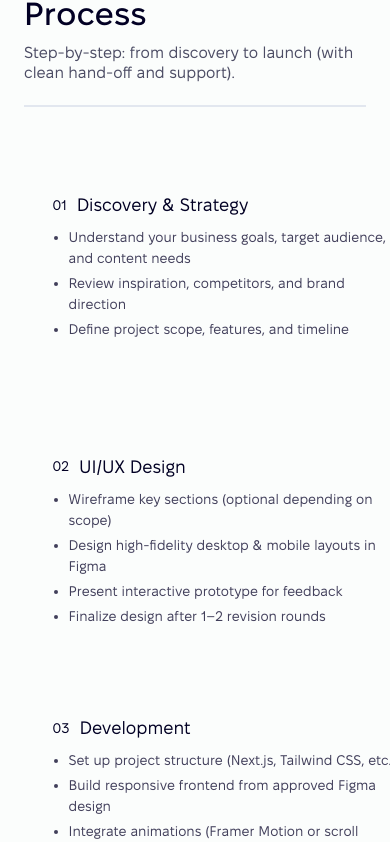
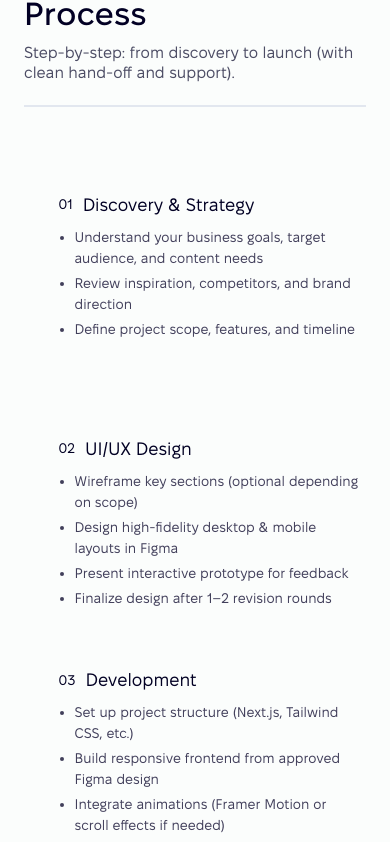
Before and after one commit to oastra/olhachernysh-dev-ts, a Next.js app: page / in a window 390 px wide. Shown: the part 6654-7496 px from the top of the page. Built offline with nearby package versions, Linux system fonts and the light colour scheme; a web font is replaced by a local one.

Commit message:
Snaky Overlay on mobile corrected bug

```diff
--- a/src/app/components/process/ProcessMobile.tsx
+++ b/src/app/components/process/ProcessMobile.tsx
@@ -4,64 +4,26 @@ import ProcessStep from './ProcessStep';
 import SnakeOverlay from './SnakeOverlay';
 import { processSteps } from '@/data/processSteps';
 
-// Card and gap dimensions
-const CARD_HEIGHT = 258;
-const GAP_HEIGHT = 16;
-const NUM_SECTIONS = 6;
+// Following the EXACT desktop pattern
+const SECTION_HEIGHT = 258; // Height for each card on mobile
+const SVG_VIEWBOX_HEIGHT = 1669;
+const SVG_VIEWBOX_WIDTH = 330;
+
+// Calculate scale and container dimensions (same as desktop approach)
+const SCALE_FACTOR = (SECTION_HEIGHT * 6) / SVG_VIEWBOX_HEIGHT;
+const CONTAINER_HEIGHT = SVG_VIEWBOX_HEIGHT * SCALE_FACTOR;
+const CONTAINER_WIDTH = SVG_VIEWBOX_WIDTH;
 
 export default function ProcessMobile() {
-  // Calculate positions in actual pixels
-  const positions: Array<{ top: number; bottom: number }> = [];
-  let currentY = 0;
-
-  for (let i = 0; i < NUM_SECTIONS; i++) {
-    positions.push({
-      top: currentY,
-      bottom: currentY + CARD_HEIGHT,
-    });
-    currentY += CARD_HEIGHT + GAP_HEIGHT;
-  }
-
-  const TOTAL_HEIGHT = currentY - GAP_HEIGHT; // Remove last gap
-  const CONTAINER_WIDTH = 375;
-
-  // Create SVG path that zigzags through the gaps
-  const createPath = () => {
-    const rightX = CONTAINER_WIDTH - 10;
-    const leftX = 10;
-
-    let path = `M${rightX} 0`; // Start top-right
-
-    for (let i = 0; i < NUM_SECTIONS; i++) {
-      const pos = positions[i];
-
-      if (i % 2 === 0) {
-        // Right side - draw down to bottom of card
-        path += ` L${rightX} ${pos.bottom}`;
-
-        if (i < NUM_SECTIONS - 1) {
-          // Draw through the gap horizontally to left
-          const gapY = pos.bottom + GAP_HEIGHT / 2;
-          path += ` L${rightX} ${gapY}`;
-          path += ` L${leftX} ${gapY}`;
-          path += ` L${leftX} ${positions[i + 1].top}`;
-        }
-      } else {
-        // Left side - draw down to bottom of card
-        path += ` L${leftX} ${pos.bottom}`;
-
-        if (i < NUM_SECTIONS - 1) {
-          // Draw through the gap horizontally to right
-          const gapY = pos.bottom + GAP_HEIGHT / 2;
-          path += ` L${leftX} ${gapY}`;
-          path += ` L${rightX} ${gapY}`;
-          path += ` L${rightX} ${positions[i + 1].top}`;
-        }
-      }
-    }
-
-    return path;
-  };
+  // Section positions matching SVG path (from your SVG file)
+  const sectionPositions = [
+    { top: 11.5, bottom: 266.249 }, // Section 1
+    { top: 286.249, bottom: 544.079 }, // Section 2
+    { top: 564.079, bottom: 837.309 }, // Section 3
+    { top: 857.309, bottom: 1075 }, // Section 4
+    { top: 1095, bottom: 1319.5 }, // Section 5
+    { top: 1339.5, bottom: 1520.5 }, // Section 6
+  ];
 
   return (
     <div className="md:hidden">
@@ -69,42 +31,45 @@ export default function ProcessMobile() {
         className="w-full mx-auto relative"
         style={{
           width: `${CONTAINER_WIDTH}px`,
-          height: `${TOTAL_HEIGHT}px`,
+          height: `${CONTAINER_HEIGHT}px`,
         }}
       >
         {/* Snake Overlay */}
         <div className="absolute inset-0 w-full h-full">
           <SnakeOverlay
-            viewBox={`0 0 ${CONTAINER_WIDTH} ${TOTAL_HEIGHT}`}
-            d={createPath()}
-            strokeWidth={2.5}
+            viewBox={`0 0 ${SVG_VIEWBOX_WIDTH} ${SVG_VIEWBOX_HEIGHT}`}
+            d="M1.5 1.5H318.5C324.023 1.5 328.5 5.97715 328.5 11.5V266.249C328.5 271.772 324.023 276.249 318.5 276.249H11.5C5.97716 276.249 1.5 280.726 1.5 286.249V544.079C1.5 549.602 5.97715 554.079 11.5 554.079H318.5C324.023 554.079 328.5 558.556 328.5 564.079V837.309C328.5 842.832 324.023 847.309 318.5 847.309H11.5C5.97716 847.309 1.5 851.786 1.5 857.309V1075C1.5 1080.52 5.97715 1085 11.5 1085L318.5 1085C324.023 1085 328.5 1089.48 328.5 1095V1319.5C328.5 1325.02 324.023 1329.5 318.5 1329.5L11.5 1329.5C5.97716 1329.5 1.5 1333.98 1.5 1339.5V1520.5C1.5 1526.02 5.97715 1530.5 11.5 1530.5L171.713 1530.5C177.236 1530.5 181.713 1534.98 181.713 1540.5V1667"
+            strokeWidth={3}
             animationDuration={5}
             animationDelay={0.3}
           />
         </div>
 
-        {/* Content */}
-        <div className="relative z-10 w-full max-w-[350px] mx-auto h-full px-4">
+        {/* Content - absolutely positioned like desktop */}
+        <div className="relative z-10 w-full max-w-[305px] mx-auto h-full px-4">
           {processSteps.map((step, index) => {
-            const pos = positions[index];
+            const section = sectionPositions[index];
+            const topPx = section.top * SCALE_FACTOR;
+            const heightPx = (section.bottom - section.top) * SCALE_FACTOR;
+            const paddingY = 8;
 
             return (
               <div
                 key={step.id}
                 className="absolute w-full flex items-center"
                 style={{
-                  top: `${pos.top}px`,
-                  height: `${CARD_HEIGHT}px`,
+                  top: `${topPx}px`,
+                  height: `${heightPx}px`,
+                  paddingTop: `${paddingY}px`,
+                  paddingBottom: `${paddingY}px`,
                 }}
               >
-                <div className="w-full">
                 <ProcessStep
                   number={step.number}
                   title={step.title}
                   bullets={step.bullets}
                   layout="mobile"
                 />
-                </div>
               </div>
             );
           })}
--- a/src/app/components/process/ProcessTablet.tsx
+++ b/src/app/components/process/ProcessTablet.tsx
@@ -4,64 +4,26 @@ import ProcessStep from './ProcessStep';
 import SnakeOverlay from './SnakeOverlay';
 import { processSteps } from '@/data/processSteps';
 
-// Card and gap dimensions
-const CARD_HEIGHT = 231;
-const GAP_HEIGHT = 16;
-const NUM_SECTIONS = 6;
+// Following the EXACT desktop pattern
+const SECTION_HEIGHT = 231; // Height for each card on tablet
+const SVG_VIEWBOX_HEIGHT = 1613;
+const SVG_VIEWBOX_WIDTH = 523;
+
+// Calculate scale and container dimensions (same as desktop approach)
+const SCALE_FACTOR = (SECTION_HEIGHT * 6) / SVG_VIEWBOX_HEIGHT;
+const CONTAINER_HEIGHT = SVG_VIEWBOX_HEIGHT * SCALE_FACTOR;
+const CONTAINER_WIDTH = SVG_VIEWBOX_WIDTH;
 
 export default function ProcessTablet() {
-  // Calculate positions in actual pixels
-  const positions: Array<{ top: number; bottom: number }> = [];
-  let currentY = 0;
-
-  for (let i = 0; i < NUM_SECTIONS; i++) {
-    positions.push({
-      top: currentY,
-      bottom: currentY + CARD_HEIGHT,
-    });
-    currentY += CARD_HEIGHT + GAP_HEIGHT;
-  }
-
-  const TOTAL_HEIGHT = currentY - GAP_HEIGHT; // Remove last gap
-  const CONTAINER_WIDTH = 523;
-
-  // Create SVG path that zigzags through the gaps
-  const createPath = () => {
-    const rightX = CONTAINER_WIDTH - 10;
-    const leftX = 10;
-
-    let path = `M${rightX} 0`; // Start top-right
-
-    for (let i = 0; i < NUM_SECTIONS; i++) {
-      const pos = positions[i];
-
-      if (i % 2 === 0) {
-        // Right side - draw down to bottom of card
-        path += ` L${rightX} ${pos.bottom}`;
-
-        if (i < NUM_SECTIONS - 1) {
-          // Draw through the gap horizontally to left
-          const gapY = pos.bottom + GAP_HEIGHT / 2;
-          path += ` L${rightX} ${gapY}`;
-          path += ` L${leftX} ${gapY}`;
-          path += ` L${leftX} ${positions[i + 1].top}`;
-        }
-      } else {
-        // Left side - draw down to bottom of card
-        path += ` L${leftX} ${pos.bottom}`;
-
-        if (i < NUM_SECTIONS - 1) {
-          // Draw through the gap horizontally to right
-          const gapY = pos.bottom + GAP_HEIGHT / 2;
-          path += ` L${leftX} ${gapY}`;
-          path += ` L${rightX} ${gapY}`;
-          path += ` L${rightX} ${positions[i + 1].top}`;
-        }
-      }
-    }
-
-    return path;
-  };
+  // Section positions matching SVG path (same proportions as desktop)
+  const sectionPositions = [
+    { top: 11.5, bottom: 214.5 }, // Section 1
+    { top: 234.5, bottom: 440 }, // Section 2
+    { top: 460, bottom: 678 }, // Section 3
+    { top: 698, bottom: 914 }, // Section 4
+    { top: 933.896, bottom: 1154.4 }, // Section 5
+    { top: 1174.5, bottom: 1397.5 }, // Section 6
+  ];
 
   return (
     <div className="hidden md:block lg:hidden">
@@ -69,42 +31,45 @@ export default function ProcessTablet() {
         className="w-full mx-auto relative"
         style={{
           width: `${CONTAINER_WIDTH}px`,
-          height: `${TOTAL_HEIGHT}px`,
+          height: `${CONTAINER_HEIGHT}px`,
         }}
       >
         {/* Snake Overlay */}
         <div className="absolute inset-0 w-full h-full">
           <SnakeOverlay
-            viewBox={`0 0 ${CONTAINER_WIDTH} ${TOTAL_HEIGHT}`}
-            d={createPath()}
+            viewBox={`0 0 ${SVG_VIEWBOX_WIDTH} ${SVG_VIEWBOX_HEIGHT}`}
+            d="M1.5 1.5H513C518.523 1.5 523 5.97715 523 11.5V214.5C523 220.023 518.523 224.5 513 224.5H11.5C5.97719 224.5 1.5 228.977 1.5 234.5V440C1.5 445.523 5.97715 450 11.5 450H513C518.523 450 523 454.477 523 460V678C523 683.523 518.523 688 513 688H11.5C5.97719 688 1.5 692.477 1.5 698V914C1.5 919.523 5.97715 924 11.5 924H513C518.523 924 523 928.414 523 933.896V1154.4C523 1159.96 518.523 1164.5 513 1164.5H11.5C5.97719 1164.5 1.5 1168.98 1.5 1174.5V1397.5C1.5 1403.02 5.97715 1407.5 11.5 1407.5H200C205.523 1407.5 210 1411.98 210 1417.5V1611"
             strokeWidth={3}
             animationDuration={5}
             animationDelay={0.3}
           />
         </div>
 
-        {/* Content */}
+        {/* Content - absolutely positioned like desktop */}
         <div className="relative z-10 w-full max-w-[480px] mx-auto h-full">
           {processSteps.map((step, index) => {
-            const pos = positions[index];
+            const section = sectionPositions[index];
+            const topPx = section.top * SCALE_FACTOR;
+            const heightPx = (section.bottom - section.top) * SCALE_FACTOR;
+            const paddingY = 8;
 
             return (
               <div
                 key={step.id}
                 className="absolute w-full flex items-center"
                 style={{
-                  top: `${pos.top}px`,
-                  height: `${CARD_HEIGHT}px`,
+                  top: `${topPx}px`,
+                  height: `${heightPx}px`,
+                  paddingTop: `${paddingY}px`,
+                  paddingBottom: `${paddingY}px`,
                 }}
               >
-                <div className="w-full">
                 <ProcessStep
                   number={step.number}
                   title={step.title}
                   bullets={step.bullets}
                   layout="tablet"
                 />
-                </div>
               </div>
             );
           })}
```
Lines whose indentation alone changed are shown as unchanged.
